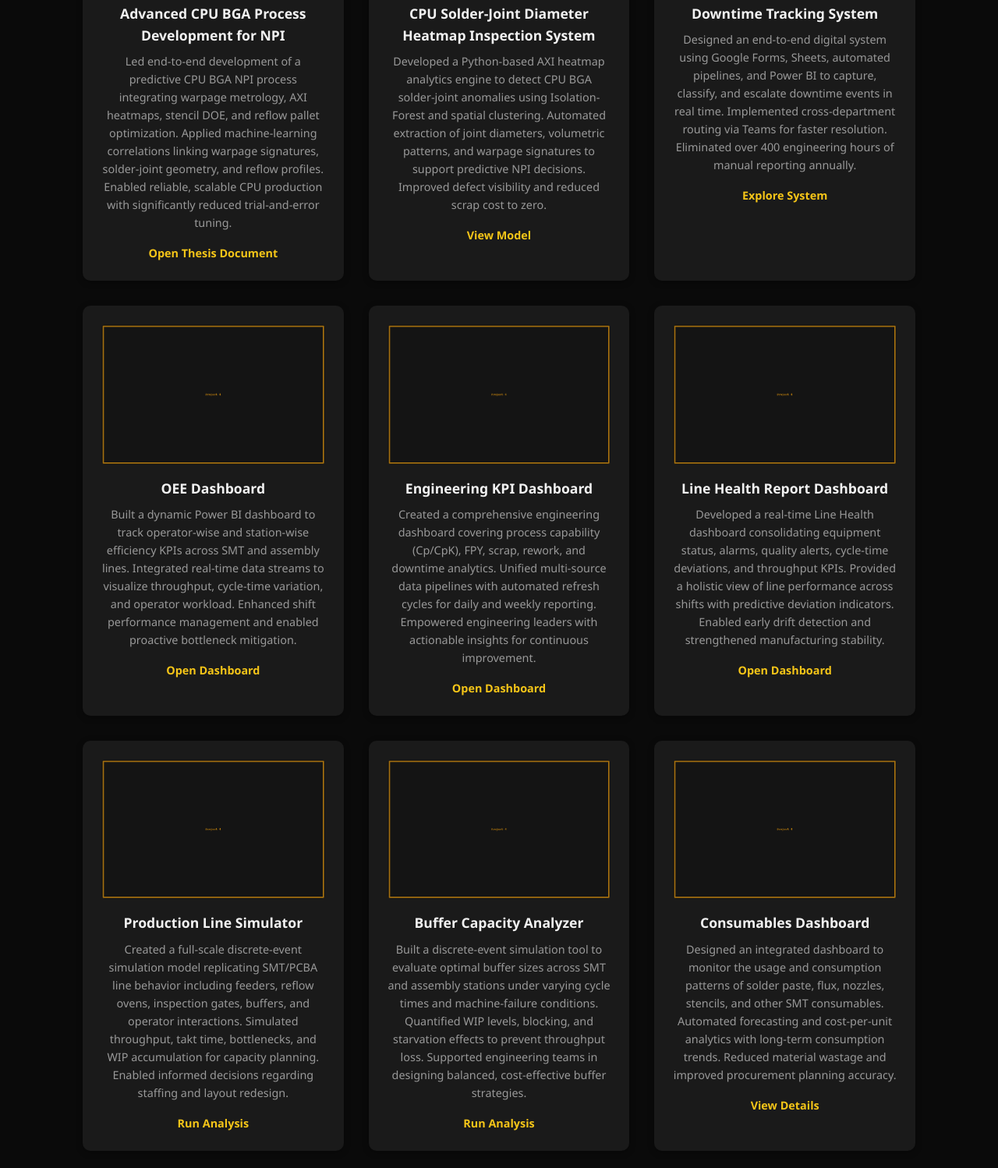
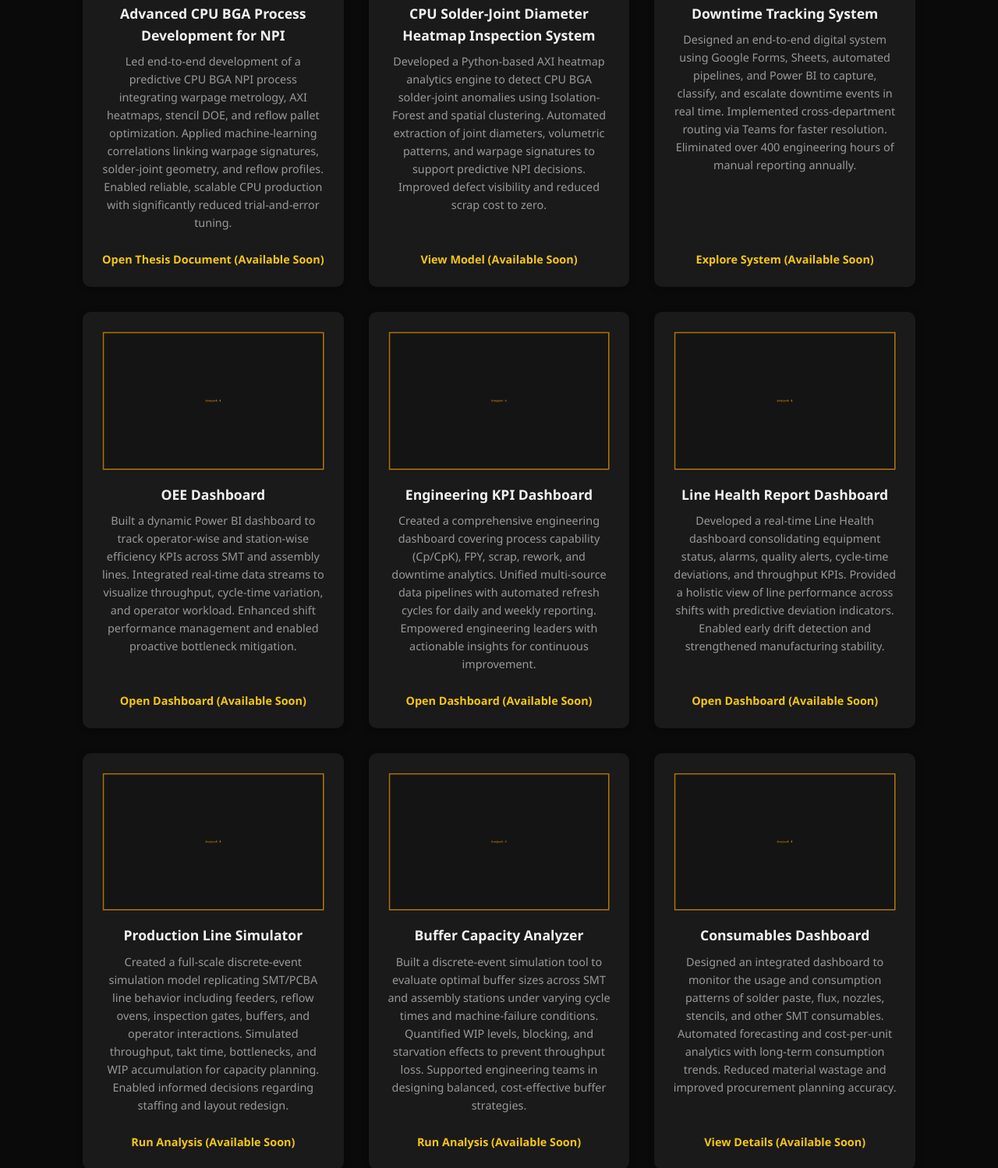
Before and after one commit to akshpatel1612/Portfolio, a plain HTML site: page index.html in a window 1280 px wide. Shown: the part 3736-5234 px from the top of the page at 78% size. Drawn offline with Linux system fonts and the light colour scheme.

Commit message:
button and links updated

```diff
--- a/index.html
+++ b/index.html
@@ -217,7 +217,7 @@
             <p>
               Led end-to-end development of a predictive CPU BGA NPI process integrating warpage metrology, AXI heatmaps, stencil DOE, and reflow pallet optimization. Applied machine-learning correlations linking warpage signatures, solder-joint geometry, and reflow profiles. Enabled reliable, scalable CPU production with significantly reduced trial-and-error tuning.
             </p>
-            <a href="#" class="link">Open Thesis Document</a>
+            <a href="#home" class="link">Open Thesis Document (Available Soon)</a>
           </div>
           <div class="project-card">
             <img src="assets/project4.png" alt="CPU Solder-Joint Diameter Heatmap Inspection System" />
@@ -225,7 +225,7 @@
             <p>
               Developed a Python-based AXI heatmap analytics engine to detect CPU BGA solder-joint anomalies using Isolation-Forest and spatial clustering. Automated extraction of joint diameters, volumetric patterns, and warpage signatures to support predictive NPI decisions. Improved defect visibility and reduced scrap cost to zero.
             </p>
-            <a href="#" class="link">View Model</a>
+            <a href="#home" class="link">View Model (Available Soon)</a>
           </div>
           <div class="project-card">
             <img src="assets/project4.png" alt="Downtime Tracking System" />
@@ -233,7 +233,7 @@
             <p>
               Designed an end-to-end digital system using Google Forms, Sheets, automated pipelines, and Power BI to capture, classify, and escalate downtime events in real time. Implemented cross-department routing via Teams for faster resolution. Eliminated over 400 engineering hours of manual reporting annually.
             </p>
-            <a href="#" class="link">Explore System</a>
+            <a href="#home" class="link">Explore System (Available Soon)</a>
           </div>
           <div class="project-card">
             <img src="assets/project4.png" alt="OEE Dashboard" />
@@ -241,7 +241,7 @@
             <p>
               Built a dynamic Power BI dashboard to track operator-wise and station-wise efficiency KPIs across SMT and assembly lines. Integrated real-time data streams to visualize throughput, cycle-time variation, and operator workload. Enhanced shift performance management and enabled proactive bottleneck mitigation.
             </p>
-            <a href="#" class="link">Open Dashboard</a>
+            <a href="#home" class="link">Open Dashboard (Available Soon)</a>
           </div>
           <div class="project-card">
             <img src="assets/project4.png" alt="Engineering KPI Dashboard" />
@@ -249,7 +249,7 @@
             <p>
               Created a comprehensive engineering dashboard covering process capability (Cp/CpK), FPY, scrap, rework, and downtime analytics. Unified multi-source data pipelines with automated refresh cycles for daily and weekly reporting. Empowered engineering leaders with actionable insights for continuous improvement.
             </p>
-            <a href="#" class="link">Open Dashboard</a>
+            <a href="#home" class="link">Open Dashboard (Available Soon)</a>
           </div>
           <div class="project-card">
             <img src="assets/project4.png" alt="Line Health Report Dashboard" />
@@ -257,7 +257,7 @@
             <p>
               Developed a real-time Line Health dashboard consolidating equipment status, alarms, quality alerts, cycle-time deviations, and throughput KPIs. Provided a holistic view of line performance across shifts with predictive deviation indicators. Enabled early drift detection and strengthened manufacturing stability.
             </p>
-            <a href="#" class="link">Open Dashboard</a>
+            <a href="#home" class="link">Open Dashboard (Available Soon)</a>
           </div>
           <div class="project-card">
             <img src="assets/project4.png" alt="Production Line Simulator" />
@@ -265,7 +265,7 @@
             <p>
               Created a full-scale discrete-event simulation model replicating SMT/PCBA line behavior including feeders, reflow ovens, inspection gates, buffers, and operator interactions. Simulated throughput, takt time, bottlenecks, and WIP accumulation for capacity planning. Enabled informed decisions regarding staffing and layout redesign.
             </p>
-            <a href="#" class="link">Run Analysis</a>
+            <a href="#home" class="link">Run Analysis (Available Soon)</a>
           </div>
           <div class="project-card">
             <img src="assets/project4.png" alt="Buffer Capacity Analyzer" />
@@ -273,7 +273,7 @@
             <p>
               Built a discrete-event simulation tool to evaluate optimal buffer sizes across SMT and assembly stations under varying cycle times and machine-failure conditions. Quantified WIP levels, blocking, and starvation effects to prevent throughput loss. Supported engineering teams in designing balanced, cost-effective buffer strategies.
             </p>
-            <a href="#" class="link">Run Analysis</a>
+            <a href="#home" class="link">Run Analysis (Available Soon)</a>
           </div>
           <div class="project-card">
             <img src="assets/project4.png" alt="Consumables Dashboard" />
@@ -281,7 +281,7 @@
             <p>
               Designed an integrated dashboard to monitor the usage and consumption patterns of solder paste, flux, nozzles, stencils, and other SMT consumables. Automated forecasting and cost-per-unit analytics with long-term consumption trends. Reduced material wastage and improved procurement planning accuracy.
             </p>
-            <a href="#" class="link">View Details</a>
+            <a href="#home" class="link">View Details (Available Soon)</a>
           </div>
           <div class="project-card">
             <img src="assets/project4.png" alt="Operator Training Validation & Headcount Tracking" />
@@ -289,7 +289,7 @@
             <p>
               Designed a QR-code–based system to validate operator training, verify station qualifications, track attendance, and monitor headcount in real time. Synced training-matrix rules to prevent skill mismatches at stations. Improved traceability, reduced compliance risk, and enhanced production readiness across shifts.
             </p>
-            <a href="#" class="link">Explore Insights</a>
+            <a href="#home" class="link">Explore Insights (Available Soon)</a>
           </div>
           <div class="project-card">
             <img src="assets/project4.png" alt="Squeegee Pressure & Speed Calculator" />
@@ -297,7 +297,7 @@
             <p>
               Developed a physics-based calculator to optimize stencil printing parameters such as squeegee pressure, print speed, and paste rheology. Enabled consistent solder paste deposition by guiding technicians toward correct process windows. Reduced print-related defects and improved volume uniformity for fine-pitch CPU BGAs.
             </p>
-            <a href="#" class="link">Launch Tool</a>
+            <a href="#home" class="link">Launch Tool (Available Soon)</a>
           </div>
           <div class="project-card">
             <img src="assets/project4.png" alt="Advanced Solar Air Heater Thermal Optimization" />
@@ -305,7 +305,7 @@
             <p>
               Experimentally optimized a solar air heater using engineered surface roughness geometries to enhance turbulence and heat transfer. Achieved 13.3% higher thermal performance and 7.0% improved thermo-hydraulic efficiency. Developed empirical models supporting renewable energy and HVAC system design.
             </p>
-            <a href="#" class="link">View Details</a>
+            <a href="#home" class="link">View Details (Available Soon)</a>
           </div>
           <div class="project-card">
             <img src="assets/project4.png" alt="Reliability Enhancement of Multibranched Heat Pipe Cooling Systems" />
@@ -313,7 +313,7 @@
             <p>
               Investigated the influence of condenser cooling-water flow on dry-out and thermal stability in multi-branched heat pipe systems. Identified operating conditions that improved cooling efficiency by 1.6% and reduced thermal runaway risk. Provided insights for designing more reliable thermal management solutions for high-power electronics.
             </p>
-            <a href="#" class="link">View Details</a>
+            <a href="#home" class="link">View Details (Available Soon)</a>
           </div>
         </div>
       </div>
@@ -328,7 +328,7 @@
             <strong>Development of a Heatmap Inspection System to Identify
               Warpage‑Induced Defects.</strong>
             SMTA&nbsp;International Conference, 2025.
-            <a href="assets/conference-paper.pdf" class="paper-btn" target="_blank">View Paper</a>
+            <a href="#home" class="paper-btn">View Paper (Available Soon)</a>
           </li>
         </ul>
       </div>
--- a/style.css
+++ b/style.css
@@ -379,6 +379,7 @@ body {
   flex-direction: column;
   align-items: center;
   text-align: center;
+  height: 100%;
 }
 
 .project-card:hover {
@@ -401,8 +402,9 @@ body {
 
 .project-card p {
   font-size: 0.9rem;
-  margin-bottom: 1rem;
+  margin-bottom: 1.5rem;
   color: var(--muted-color);
+  flex-grow: 1;
 }
 
 .project-card .link {
@@ -410,6 +412,8 @@ body {
   text-decoration: none;
   font-size: 0.9rem;
   font-weight: bold;
+  margin-top: auto;
+  align-self: center;
 }
 
 .project-card .link:hover {
```
